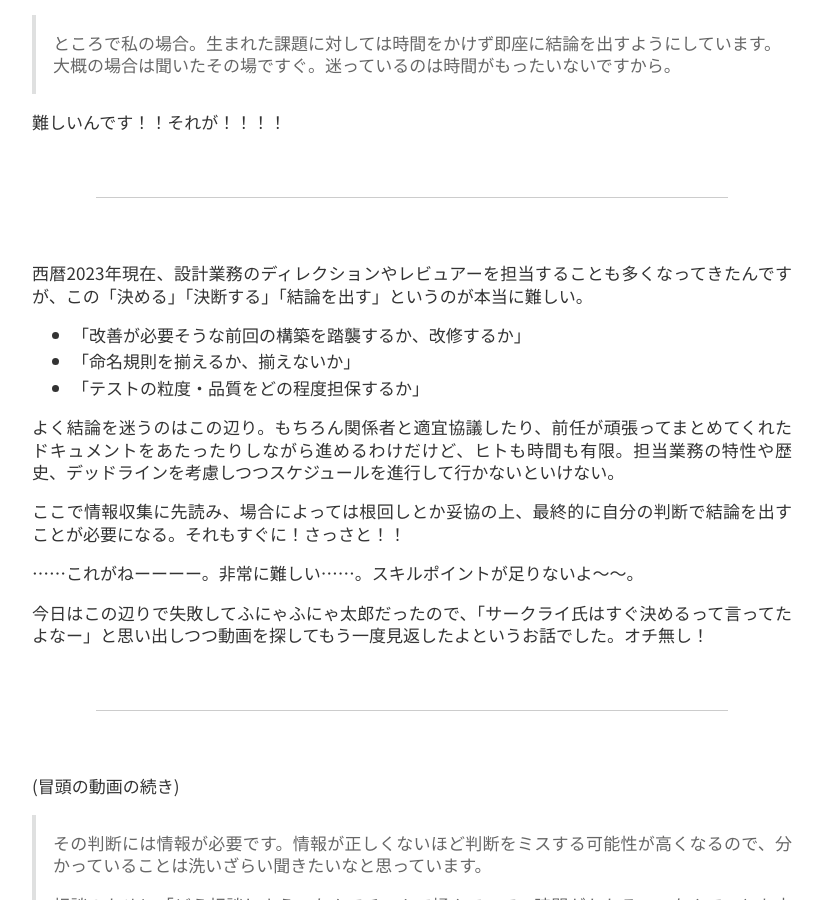
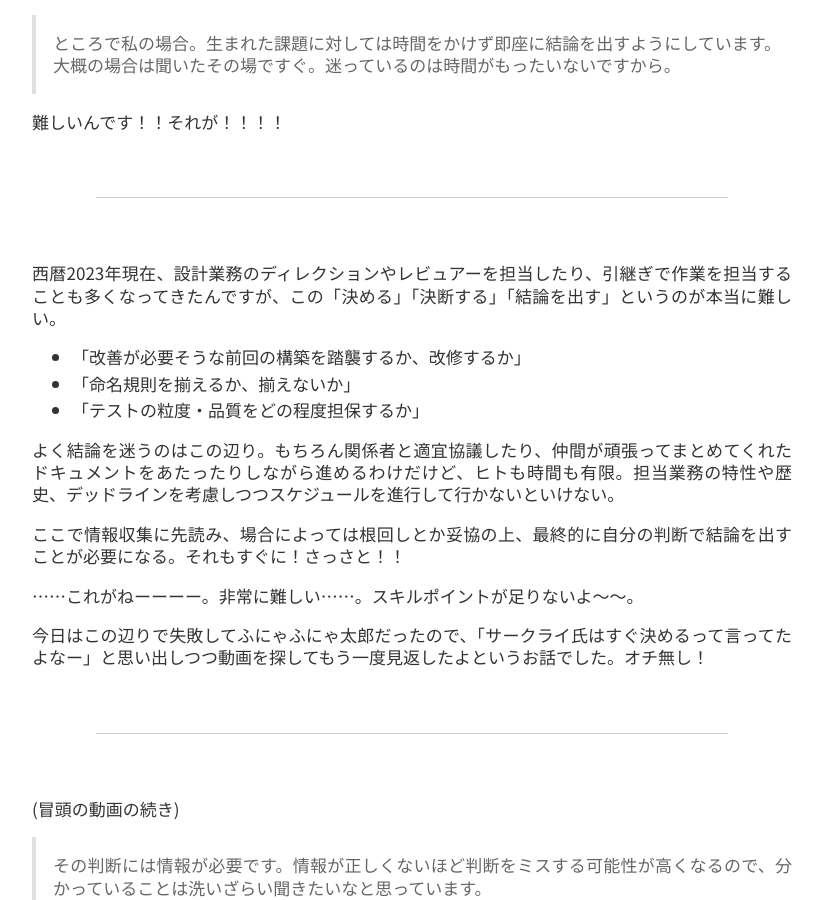
Before and after one commit to kenkenpa198/kems-clew.net, a Jekyll site: the page built from docs/_posts/2023-09-12-make-a-decision-immediately.md, in a window 1280 px wide and 900 px high, scrolled down 330 px. Shown: the whole window, without its empty margins (228-1051 px from the left). Built offline with Jekyll 4.4.1, drawn with Linux system fonts in a browser that asks for light colours; nearby versions of some CDN libraries.

Commit message:
[update]ノートを修正

```diff
--- a/docs/_posts/2023-09-12-make-a-decision-immediately.md
+++ b/docs/_posts/2023-09-12-make-a-decision-immediately.md
@@ -19,13 +19,13 @@ lastmod: 2023-09-12
 
 ---
 
-西暦2023年現在、設計業務のディレクションやレビュアーを担当することも多くなってきたんですが、この「決める」「決断する」「結論を出す」というのが本当に難しい。
+西暦2023年現在、設計業務のディレクションやレビュアーを担当したり、引継ぎで作業を担当することも多くなってきたんですが、この「決める」「決断する」「結論を出す」というのが本当に難しい。
 
 - 「改善が必要そうな前回の構築を踏襲するか、改修するか」
 - 「命名規則を揃えるか、揃えないか」
 - 「テストの粒度・品質をどの程度担保するか」
 
-よく結論を迷うのはこの辺り。もちろん関係者と適宜協議したり、前任が頑張ってまとめてくれたドキュメントをあたったりしながら進めるわけだけど、ヒトも時間も有限。担当業務の特性や歴史、デッドラインを考慮しつつスケジュールを進行して行かないといけない。
+よく結論を迷うのはこの辺り。もちろん関係者と適宜協議したり、仲間が頑張ってまとめてくれたドキュメントをあたったりしながら進めるわけだけど、ヒトも時間も有限。担当業務の特性や歴史、デッドラインを考慮しつつスケジュールを進行して行かないといけない。
 
 ここで情報収集に先読み、場合によっては根回しとか妥協の上、最終的に自分の判断で結論を出すことが必要になる。それもすぐに！さっさと！！
 
```
